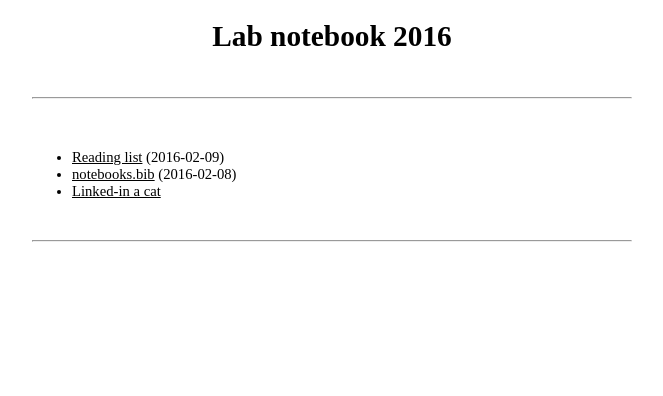
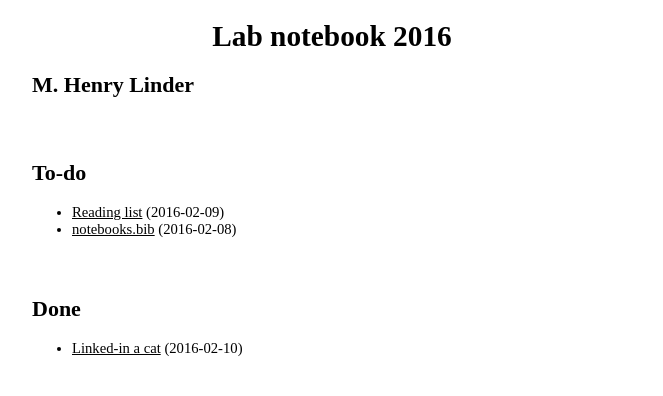
Before and after one commit to mhlinder/web, a PHP site: page /lab/lab.html in a window 1280 px wide. Shown: the top 396 px of the page, without its empty margins (308-971 px from the left). Run offline with PHP 8.4, Linux system fonts and the light colour scheme.

Commit message:
prior to cleaning out lab

```diff
--- a/lab/bliss.html
+++ b/lab/bliss.html
@@ -2,7 +2,7 @@
 <html>
 
 <head>
-  <link rel="stylesheet" type="text/css" href="../schema.css">
+  <link rel="stylesheet" type="text/css" href="schema.css">
   <link rel="stylesheet" type="text/css" href="linked.css">
 </head>
 
--- a/lab/lab.html
+++ b/lab/lab.html
@@ -12,20 +12,23 @@
 
     <div class="header">
       <h1>Lab notebook 2016</h1>
+      <h2>M. Henry Linder</h2>
     </div>
 
-    <hr />
-
     <div class="item">
+      <h2>To-do</h2>
       <ul>
 	<li><a href="reading.html">Reading list</a> (2016-02-09)</li>
 	<li><a href="notebooks.html">notebooks.bib</a> (2016-02-08)</li>
-
-	<li><a href="bliss.html">Linked-in a cat</a></li>
       </ul>
     </div>
 
-    <hr />
+    <div class="item">
+      <h2>Done</h2>
+      <ul>
+	<li><a href="bliss.html">Linked-in a cat</a> (2016-02-10)</li>
+      </ul>
+    </div>
   </div>
 
 </div>
--- a/schema.css
+++ b/schema.css
@@ -21,6 +21,10 @@ a {
     padding-bottom: 25px;
 }
 
+.header h2 {
+    font-style: normal;
+}
+
 .item {
     padding-bottom: 25px;
 }
```
